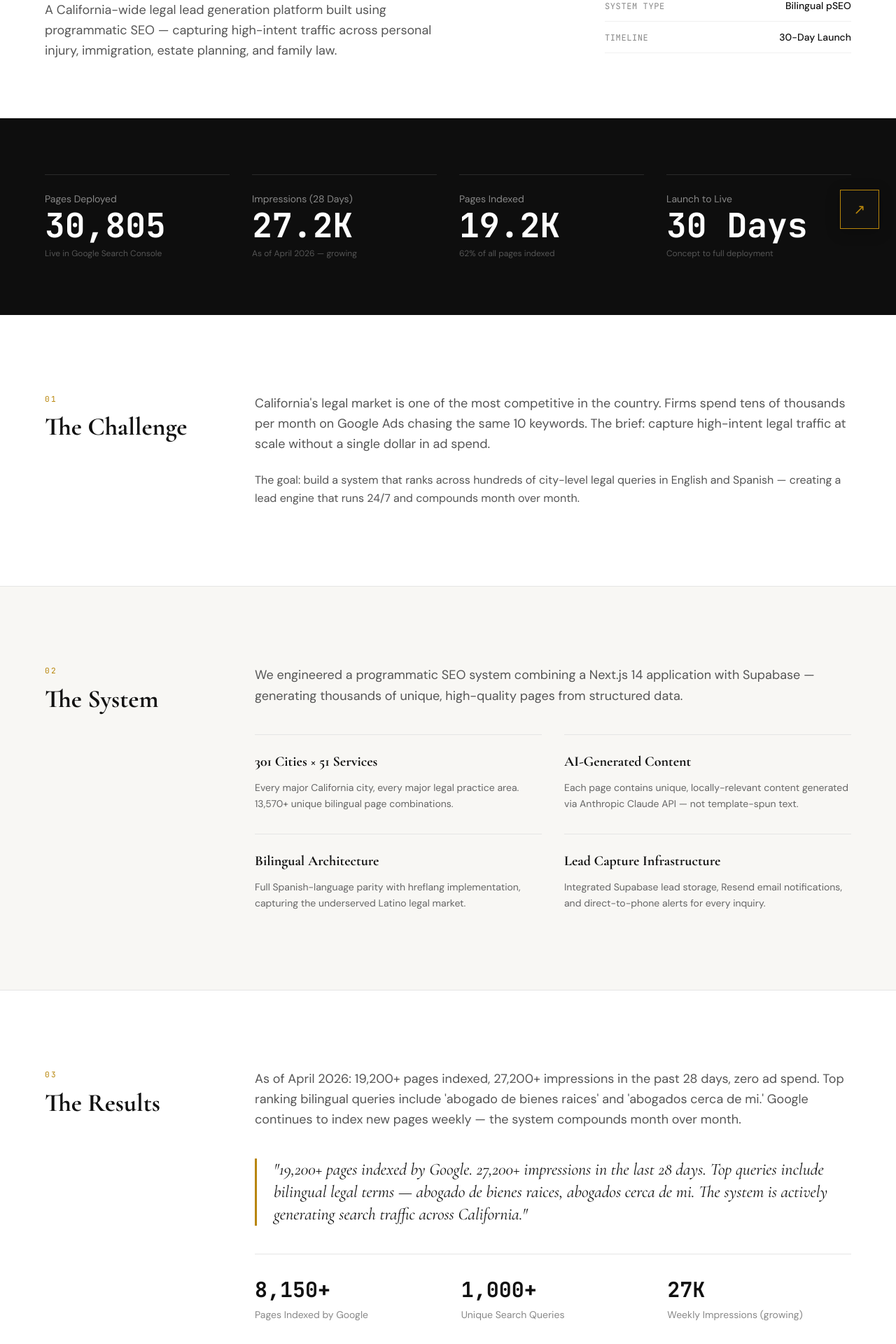
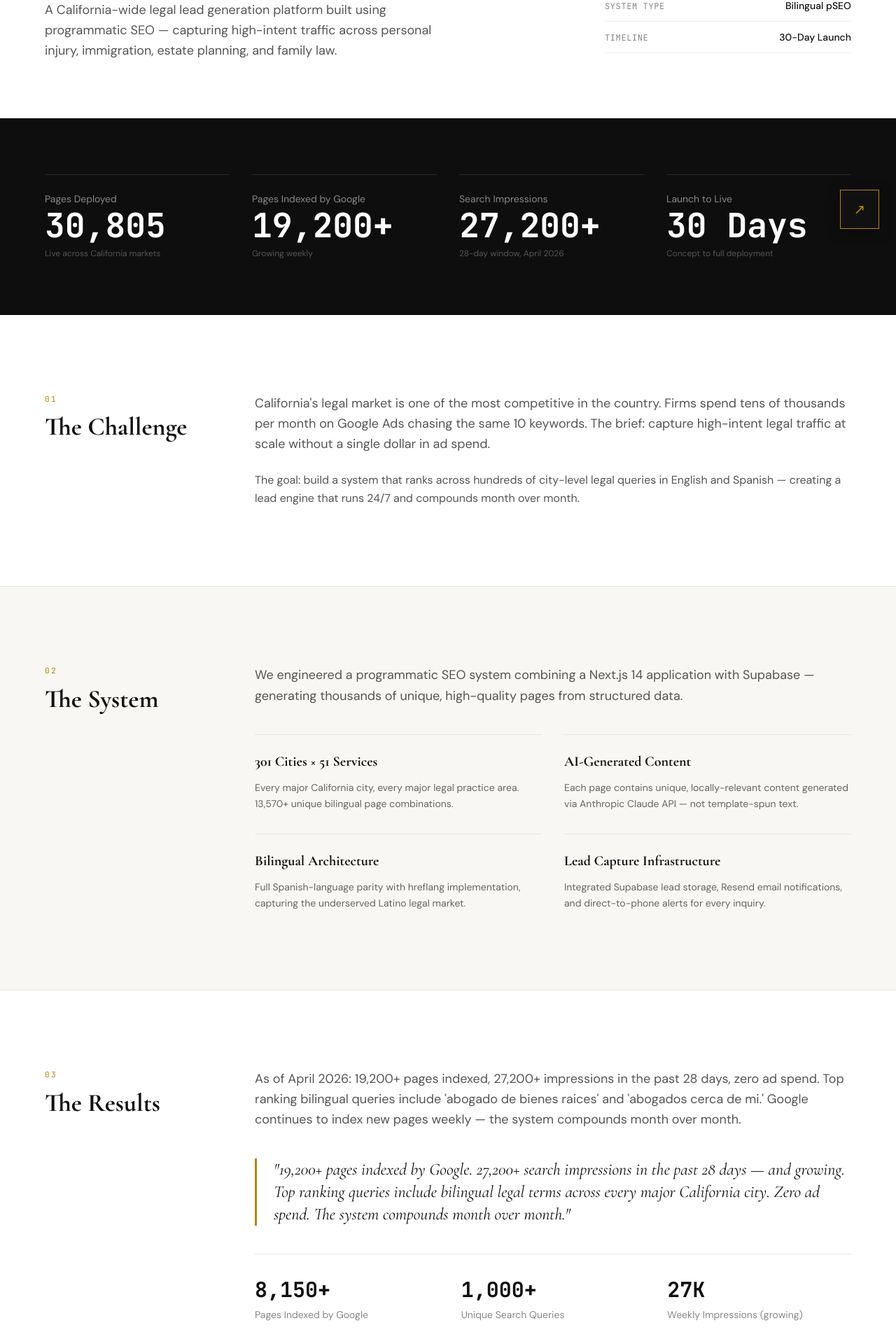
Before and after one commit to Ahorasi360/flashpreviews, a Next.js app: page /case-study in a window 1280 px wide. Shown: the part 449-2369 px from the top of the page at 70% size. Built offline with nearby package versions, Linux system fonts and the light colour scheme.

Commit message:
fix: remove clicks from case study — focus on impressions, indexed pages, city coverage

```diff
--- a/app/case-study/page.tsx
+++ b/app/case-study/page.tsx
@@ -10,10 +10,10 @@ export const metadata: Metadata = {
 };
 
 const RESULTS = [
-  { num: '30,805', label: 'Pages Deployed',        sub: 'Live in Google Search Console' },
-  { num: '27.2K',  label: 'Impressions (28 Days)', sub: 'As of April 2026 — growing' },
-  { num: '19.2K',  label: 'Pages Indexed',         sub: '62% of all pages indexed' },
-  { num: '30 Days',label: 'Launch to Live',         sub: 'Concept to full deployment' },
+  { num: '30,805',  label: 'Pages Deployed',         sub: 'Live across California markets' },
+  { num: '19,200+', label: 'Pages Indexed by Google', sub: 'Growing weekly' },
+  { num: '27,200+', label: 'Search Impressions',      sub: '28-day window, April 2026' },
+  { num: '30 Days', label: 'Launch to Live',          sub: 'Concept to full deployment' },
 ];
 
 export default function CaseStudy() {
@@ -138,7 +138,7 @@ export default function CaseStudy() {
                 </p>
                 <blockquote className="gold-callout mb-10" cite="https://www.flashpreviewsconsultinggroup.com/case-study">
                   <p className="text-[#111111] text-xl md:text-2xl leading-relaxed" style={{ fontFamily:"'Cormorant Garamond', serif", fontStyle:'italic' }}>
-                    "19,200+ pages indexed by Google. 27,200+ impressions in the last 28 days. Top queries include bilingual legal terms — abogado de bienes raices, abogados cerca de mi. The system is actively generating search traffic across California."
+                    "19,200+ pages indexed by Google. 27,200+ search impressions in the past 28 days — and growing. Top ranking queries include bilingual legal terms across every major California city. Zero ad spend. The system compounds month over month."
                   </p>
                 </blockquote>
                 <dl className="grid grid-cols-3 gap-8 border-t border-[#E5E5E5] pt-8">
```
